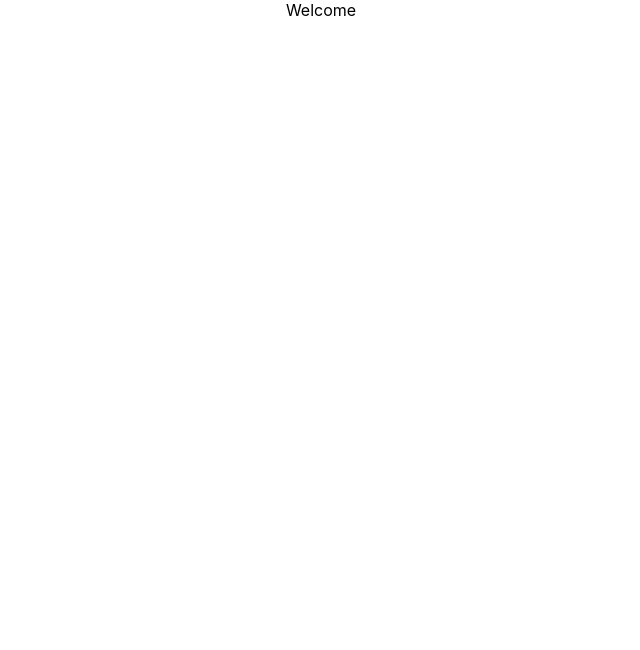
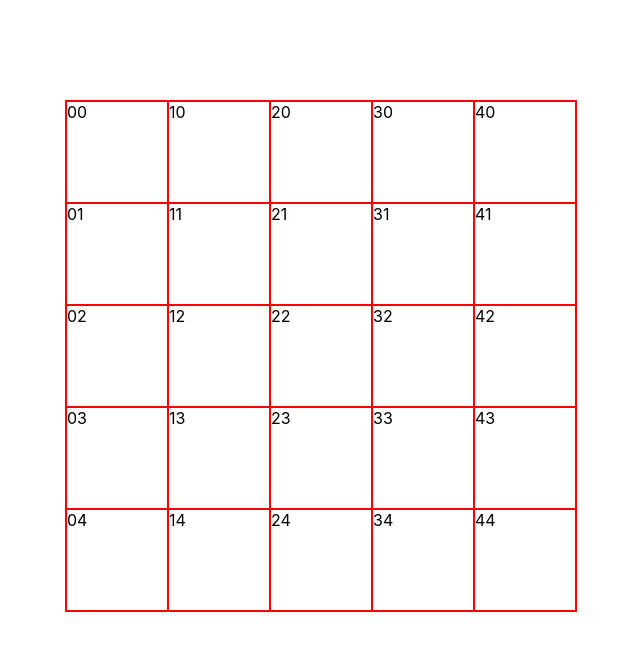
Before and after one commit to Jsalvat/TechnicalTest, a React (Create React App) app: page / in a window 1280 px wide. Shown: the top 650 px of the page, without its empty margins (319-959 px from the left). Built offline with nearby package versions, Linux system fonts and the light colour scheme.

Commit message:
Grid done, focus on initial styling and scss setup

```diff
--- a/src/App.css
+++ b/src/App.css
@@ -36,3 +36,17 @@
     transform: rotate(360deg);
   }
 }
+
+.appContainer {
+  border: 1px solid red;
+  display: flex;
+  flex-wrap: wrap;
+  width: 510px;
+  margin: 100px auto;
+}
+
+.square {
+  border: 1px solid red;
+  width: 100px;
+  height: 100px;
+}
--- a/src/App.tsx
+++ b/src/App.tsx
@@ -1,8 +1,50 @@
-import React from 'react';
+import React, { useEffect, useState } from 'react';
 import './App.css';
 
 function App() {
-  return <div className="App">Welcome</div>;
+  const [createdGrid, setCreatedGrid] = useState<Square[][] | undefined>();
+
+  interface Square {
+    row: number;
+    col: number;
+    active: boolean;
+  }
+
+  useEffect(() => {
+    setCreatedGrid(create(5, 5));
+  }, []);
+
+  const create = (x: number, y: number) => {
+    const grid: Square[][] = [];
+    for (let row = 0; row < x; row++) {
+      grid.push([]);
+      for (let col = 0; col < y; col++) {
+        grid[row].push({ row, col, active: false });
+      }
+    }
+    return grid;
+  };
+
+  console.log(createdGrid);
+
+  return (
+    <div className="appContainer">
+      {createdGrid ? (
+        createdGrid.map((e, eindex) => (
+          <span key={eindex}>
+            {e.map((f, findex) => (
+              <div className="square" key={findex}>
+                {f.row}
+                {f.col}
+              </div>
+            ))}
+          </span>
+        ))
+      ) : (
+        <span>Loading</span>
+      )}
+    </div>
+  );
 }
 
 export default App;
--- /dev/null
+++ b/src/react-app-env.d.ts
@@ -0,0 +1 @@
+/// <reference types="react-scripts" />
```
Also changed, not shown: .eslintrc.js.
